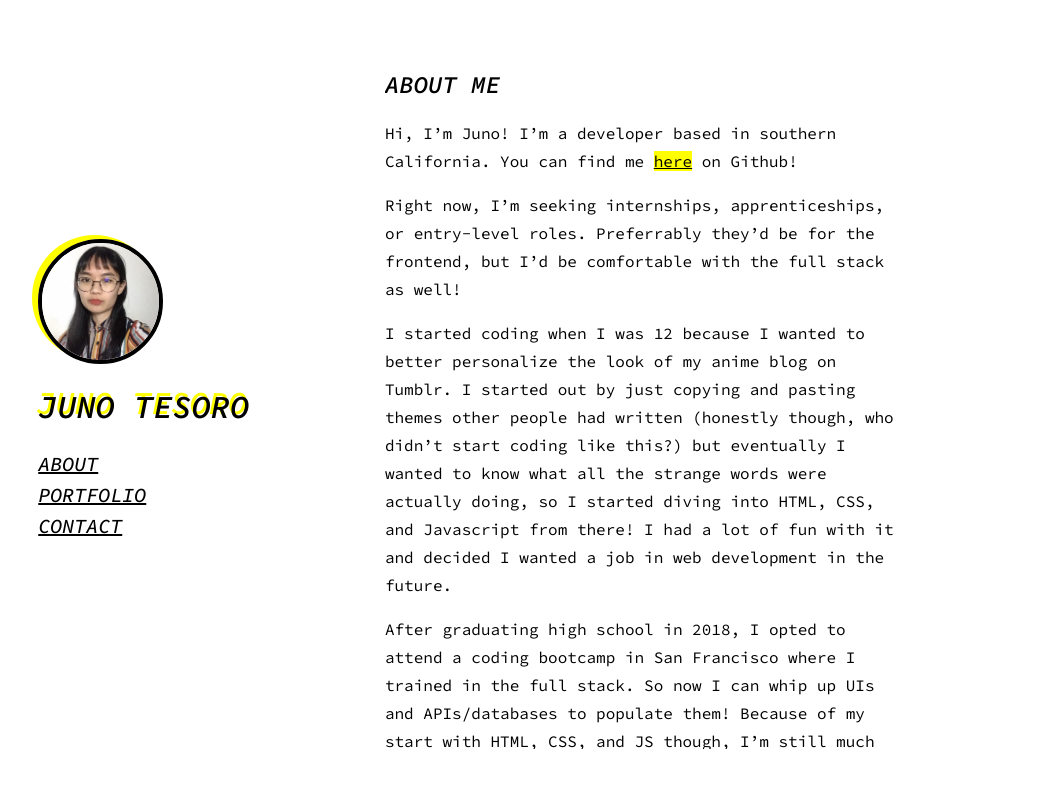
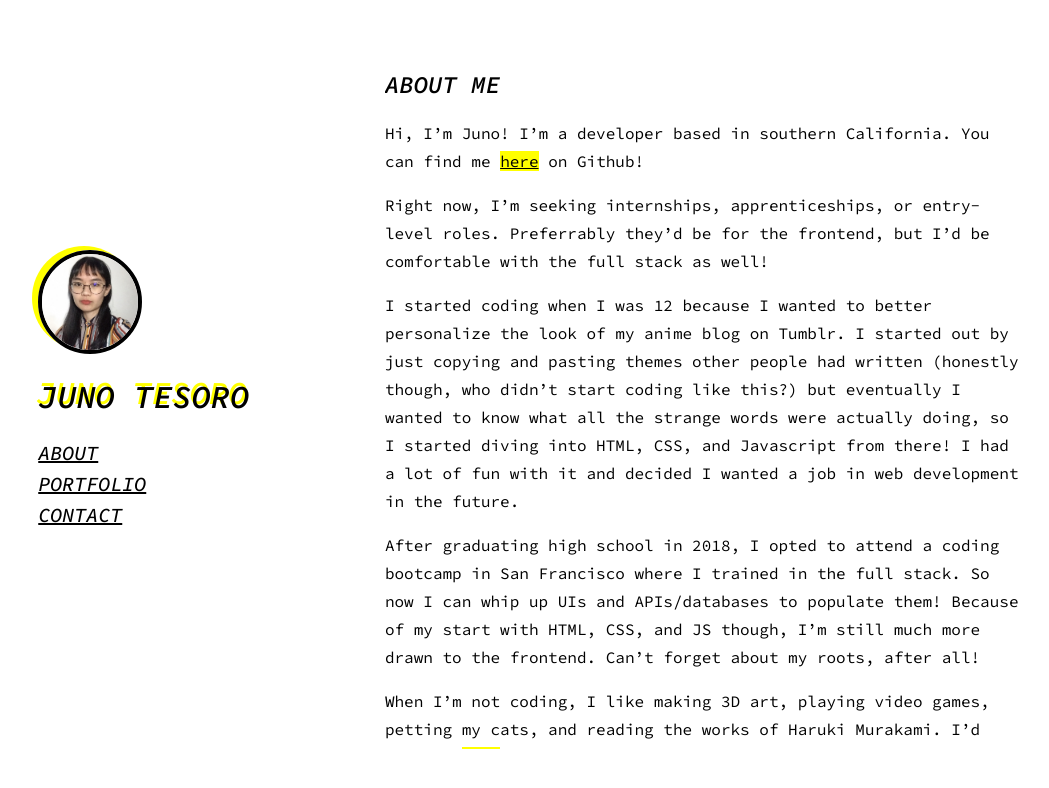
Before and after one commit to jmtes/jmtes.github.io, a Next.js app: page /about in a window 1280 px wide. Shown: the top 788 px of the page, without its empty margins (110-1159 px from the left). Built offline with nearby package versions, Linux system fonts and the light colour scheme.

Commit message:
Adjust container padding

```diff
--- a/components/layout.module.css
+++ b/components/layout.module.css
@@ -6,6 +6,12 @@
   /* overflow: hidden; */
   padding: 3.2rem 4.8rem;
   font-family: 'Source Code Pro', monospace;
+}
+
+@media (max-width: 770px) {
+  .container {
+    padding: 1.5rem;
+  }
 }
 
 .container--index {
@@ -28,7 +34,13 @@
 .container--page main {
   max-height: 100%;
   overflow: auto;
-  padding-right: 12rem;
+  padding-right: 10%;
+}
+
+@media (max-width: 770px) {
+  .container--page main {
+    padding-right: 0;
+  }
 }
 
 .container h2,
@@ -71,8 +83,8 @@
 }
 
 .sidebar__img {
-  width: 125px;
-  height: 125px;
+  width: 6.5rem;
+  height: 6.5rem;
   border: 4px solid black;
   border-radius: 150px;
   box-shadow: -6px -4px yellow;
```
